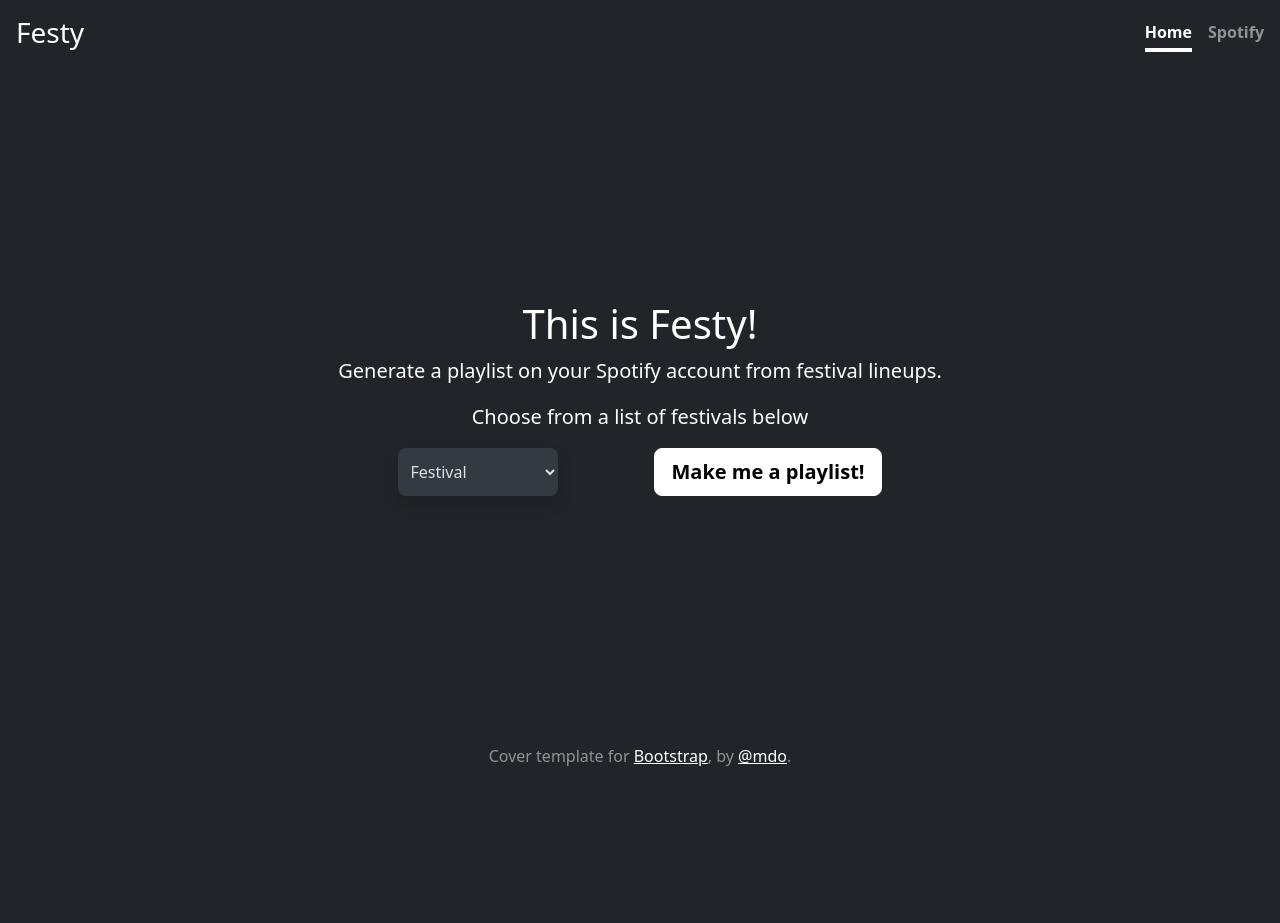
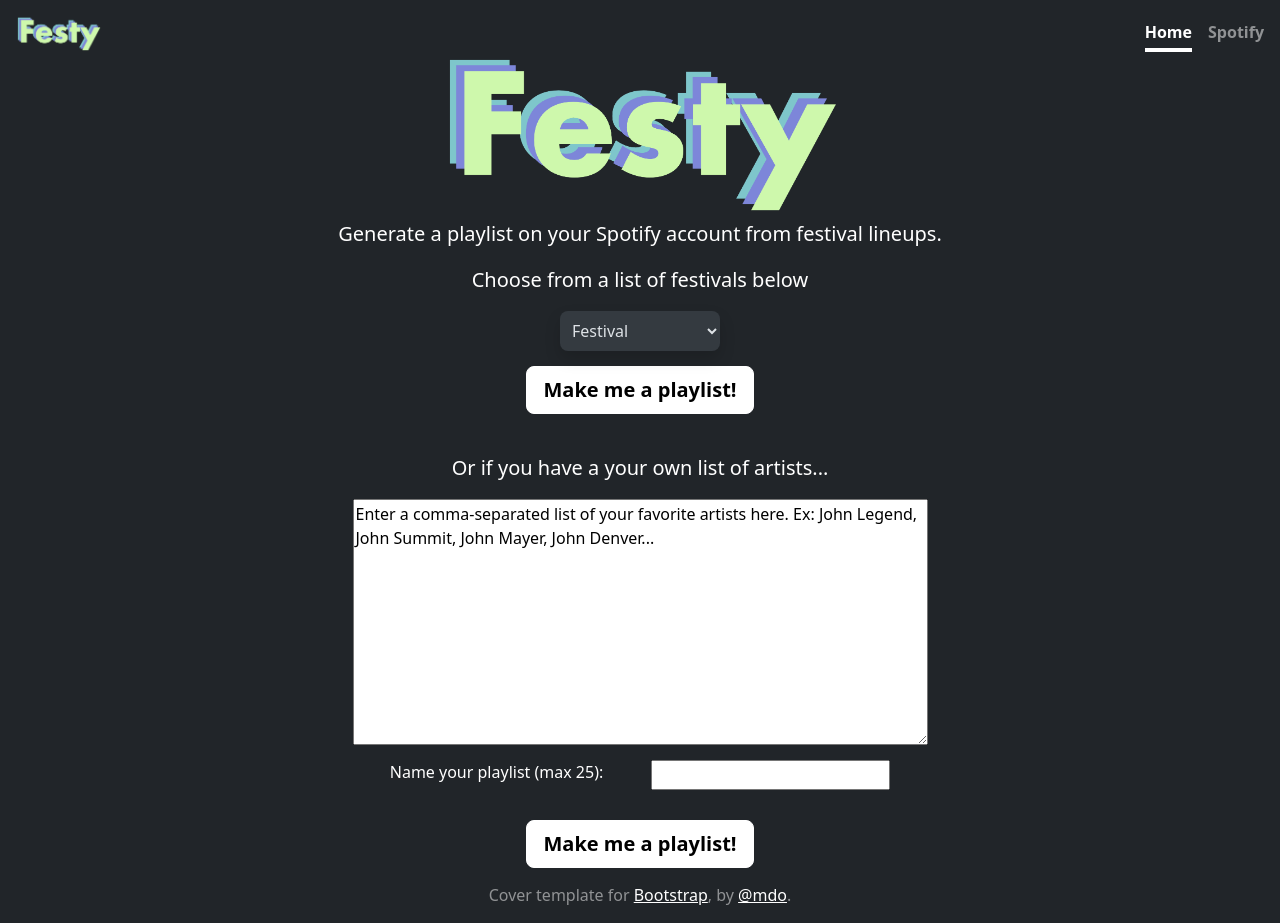
Before and after one commit to brianthma13/cs50project, a Flask app: page / in a window 1280 px wide. Before the commit the page ends 766 px from the top, so only its background shows below. Run offline with Flask 2, Linux system fonts and the light colour scheme; parts of the project's set-up code (start-up, migrations or seed data) failed here and were passed over.

Commit message:
Added custom artist list feature

```diff
--- a/app.py
+++ b/app.py
@@ -39,9 +39,8 @@
 @app.route("/generate", methods=['POST'])
 def main():
 
+    t_start = time.time()
     year = datetime.date.today().year
-
-    # t_start = time.time()
 
     # create a spofy API client
     sp = spotipy.Spotify(auth_manager=SpotifyOAuth(
@@ -54,25 +53,30 @@
     # gets spotify user id
     user_id = sp.me()['id']
 
-    # x = input("Which festival do you want a playlist for? (COACHELLA, or EDCLV): ").lower()
+    #gets artist list from festival lineup
+    if request.form.get("festival"):
+        x = request.form.get("festival")
+        if x not in FESTIVALS:
+                return render_template("error.html", message="Invalid festival")
 
-    x = request.form.get("festival")
-    if x not in FESTIVALS:
-            return render_template("error.html", message="Invalid festival")
+        if x == 'Coachella':
+            playlist_name = "Coachella " + str(year) + " Playlist"
+            url = "https://coachella.com/lineup"
+            artist_list = get_artists_coachella(url)
+        elif x == 'EDC Las Vegas':
+            playlist_name = "EDC LV " + str(year) + " Playlist"
+            url = "https://lasvegas.electricdaisycarnival.com/lineup"
+            artist_list = get_artists_edc(url)
+        elif x == 'Tomorrowland':
+            playlist_name = "Tomorrowland " + str(year) + " Playlist"
+            url = "https://www.tomorrowland.com/en/festival/line-up/stages/"
+            artist_list = get_artists_tml(url)
 
-    if x == 'Coachella':
-        playlist_name = "Coachella " + str(year) + " Playlist"
-        url = "https://coachella.com/lineup"
-        artist_list = get_artists_coachella(url)
-    elif x == 'EDC Las Vegas':
-        playlist_name = "EDC LV " + str(year) + " Playlist"
-        url = "https://lasvegas.electricdaisycarnival.com/lineup"
-        artist_list = get_artists_edc(url)
-    elif x == 'Tomorrowland':
-        playlist_name = "Tomorrowland " + str(year) + " Playlist"
-        url = "https://www.tomorrowland.com/en/festival/line-up/stages/"
-        artist_list = get_artists_tml(url)
-
+    # gets user-generated artist list
+    if request.form.get("artist_list"):
+        x = request.form.get("artist_list").replace("\r", '').replace("\n",'')
+        artist_list = x.split(",")
+        playlist_name = request.form.get("playlist_name")
 
     # return list of artist ids
     artist_ids = get_artists_id(artist_list, sp)
@@ -83,12 +87,11 @@
 
     add_songs(playlist_id,track_list, user_id, sp)
 
-    # t_end = time.time()
-    # t = t_end - t_start
+    t_end = time.time()
+    t = t_end - t_start
+    t = t/60
 
-    # print(f"{playlist_name} created")
-    # print(f"This process took {t:.2} seconds")
-    return render_template("success.html", x = x)
+    return render_template("success.html", x = playlist_name, t = round(t, 2))
 
 def get_artists_coachella(url):
     # leveraged code and process from https://www.zenrows.com/blog/scraping-javascript-rendered-web-pages#installing-the-requirements
@@ -151,6 +154,7 @@
     artist_ids = []
 
     for artist in l:
+        artist = artist.strip()
         results = sp.search(q = 'artist: ' + artist, type = 'artist')
         if results['artists']['items'][0]['name'].lower().replace(" ", "") == artist.lower().replace(" ", ""):
             artist_id = results['artists']['items'][0]['id']
@@ -158,18 +162,28 @@
     return artist_ids
 
 def get_track_list(artist_ids, sp):
-    # this function randomly retreives the URI for one of the top 5 tracks of an artist
+
     track_list = []
 
-    for id in artist_ids:
-        top_tracks = sp.artist_top_tracks('spotify:artist:' + id)
-        x = len(top_tracks['tracks'])
-        if x > 0:
-            rand = random.randint(0,x-1)
-            rand_track = top_tracks['tracks'][rand]['uri']
-            track_list.append(rand_track)
-        else:
-            pass
+    # this part of the function randomly retreives a URI for one of the top 5 tracks of an artist (for festival lineups)
+    if request.form.get('festival'):
+        for id in artist_ids:
+            top_tracks = sp.artist_top_tracks('spotify:artist:' + id)
+            x = len(top_tracks['tracks'])
+            if x > 0:
+                rand = random.randint(0,x-1)
+                rand_track = top_tracks['tracks'][rand]['uri']
+                track_list.append(rand_track)
+            else:
+                pass
+
+    # this part of the function retrieves the URIs for the top 5 tracks of an artists (for custom playlist)
+    if request.form.get('artist_list'):
+        for id in artist_ids:
+            results = sp.artist_top_tracks('spotify:artist:' + id)
+            top_tracks = results['tracks']
+            for result in top_tracks:
+                track_list.append(result['uri'])
 
     return track_list
 
@@ -183,7 +197,7 @@
 
 def add_songs(plid, tl, uid, sp):
     # this function adds track from track list tl to playlist with id pl
-    print(len(tl))
+
     def group_it(tl):
         # this function splits tl into groups of 100 tracks
         for i in range(0, len(tl), 100):
--- a/templates/index.html
+++ b/templates/index.html
@@ -12,10 +12,31 @@
                     <option value="{{ festival }}">{{ festival }}</option>
                 {% endfor %}
             </select>
-        <br>
-        <input class="btn btn-lg btn-light fw-bold border-white bg-white submit" type="submit" value="Make me a playlist!" onclick="myFunction()">
+        </div>
+        <div class="d-flex gap-5 justify-content-center" style="padding: 15px">
+            <input class="btn btn-lg btn-light fw-bold border-white bg-white submit" type="submit" value="Make me a playlist!" onclick="myFunction()">
         </div>
     </form>
+    <br>
+    <p class="lead">
+        Or if you have a your own list of artists...
+    </p>
+    <form action="/generate" method="post">
+        <div class="d-flex gap-5 justify-content-center">
+            <textarea required id="artist_list" name="artist_list" maxlength="500" rows="10" cols="60">Enter a comma-separated list of your favorite artists here. Ex: John Legend, John Summit, John Mayer, John Denver...
+            </textarea>
+
+
+        </div>
+        <div class="d-flex gap-5 justify-content-center" style="padding: 15px">
+            <label for="playlist_name">Name your playlist (max 25): </label>
+            <input required id="playlist_name" name="playlist_name" maxlength="25">
+        </div>
+        <div class="d-flex gap-5 justify-content-center" style="padding: 15px">
+            <input class="btn btn-lg btn-light fw-bold border-white bg-white submit" type="submit" value="Make me a playlist!" onclick="myFunction()">
+        </div>
+    </form>
+
     <script>
         function myFunction() {
             alert('Processing... This may take a few minutes. Click "OK" to continue.');
--- a/templates/layout.html
+++ b/templates/layout.html
@@ -87,7 +87,7 @@
         <div class="cover-container d-flex w-100 h-100 p-3 mx-auto flex-column">
             <header class="mb-auto">
               <div>
-                <h3 class="float-md-start mb-0">Festy</h3>
+                <img class="float-md-start mb-0" src="../static/festy.png" alt="Festy Logo" width="85px">
                 <nav class="nav nav-masthead justify-content-center float-md-end">
                 <a class="nav-link fw-bold py-1 px-0 active" aria-current="page" href={{url_for('index')}}>Home</a>
                 <a class="nav-link fw-bold py-1 px-0" href="https://open.spotify.com/collection/playlists">Spotify</a>
@@ -96,7 +96,7 @@
             </header>
 
             <main class="px-3">
-                <h1>This is Festy!</h1>
+              <img src="../static/festy.png" alt="Festy Logo" width="400px">
                 {% block body %}{% endblock %}
             </main>
     </body>
--- a/templates/success.html
+++ b/templates/success.html
@@ -1,7 +1,8 @@
 {% extends "layout.html" %}
 
 {% block body %}
-    <h2>Success! {{ x }} playlist generated. Check your Spotify</h2>
+    <h2>Success! {{ x }} playlist generated. Check your Spotify playlists.</h2>
+    <p>This process took {{ t }} minutes.</p>
     <form action="/" method="get">
         <input class="btn btn-lg btn-light fw-bold border-white bg-white" type="submit" value="Go Back">
     </form>
```
Also changed, not shown: static/festy.png (added).
